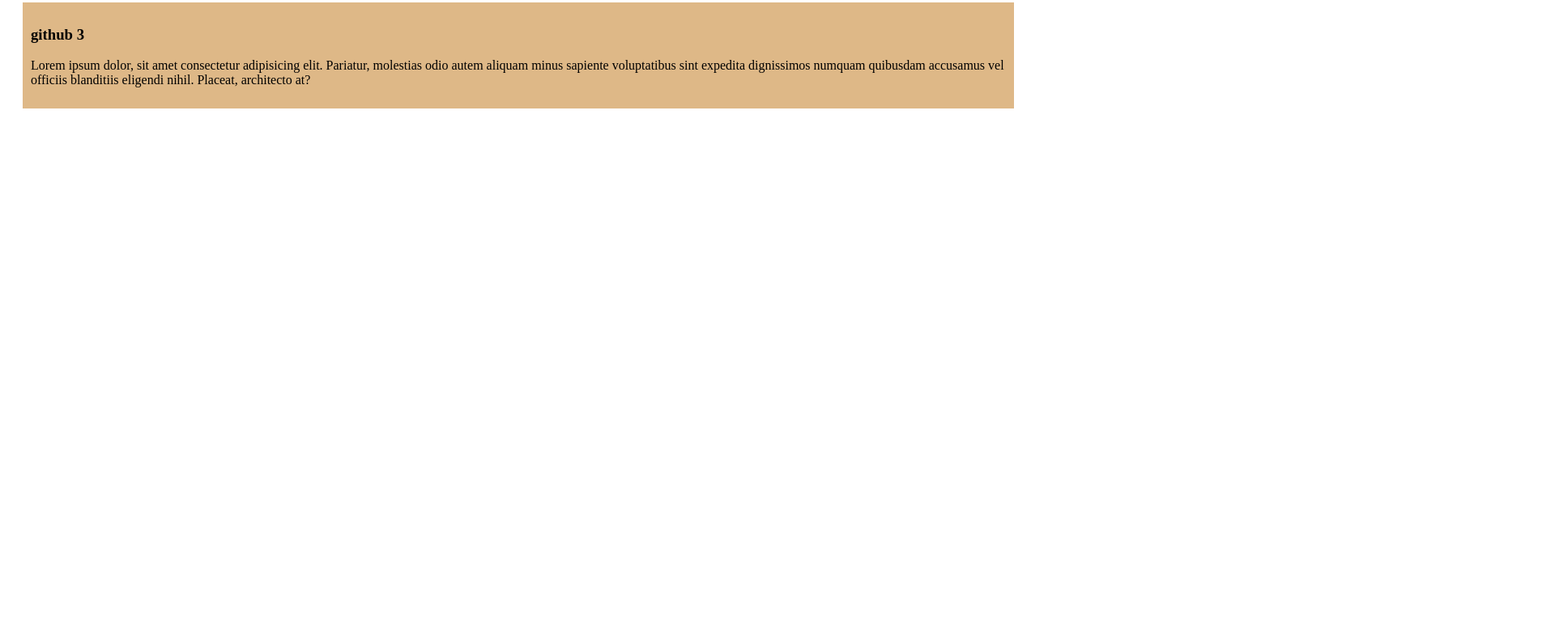
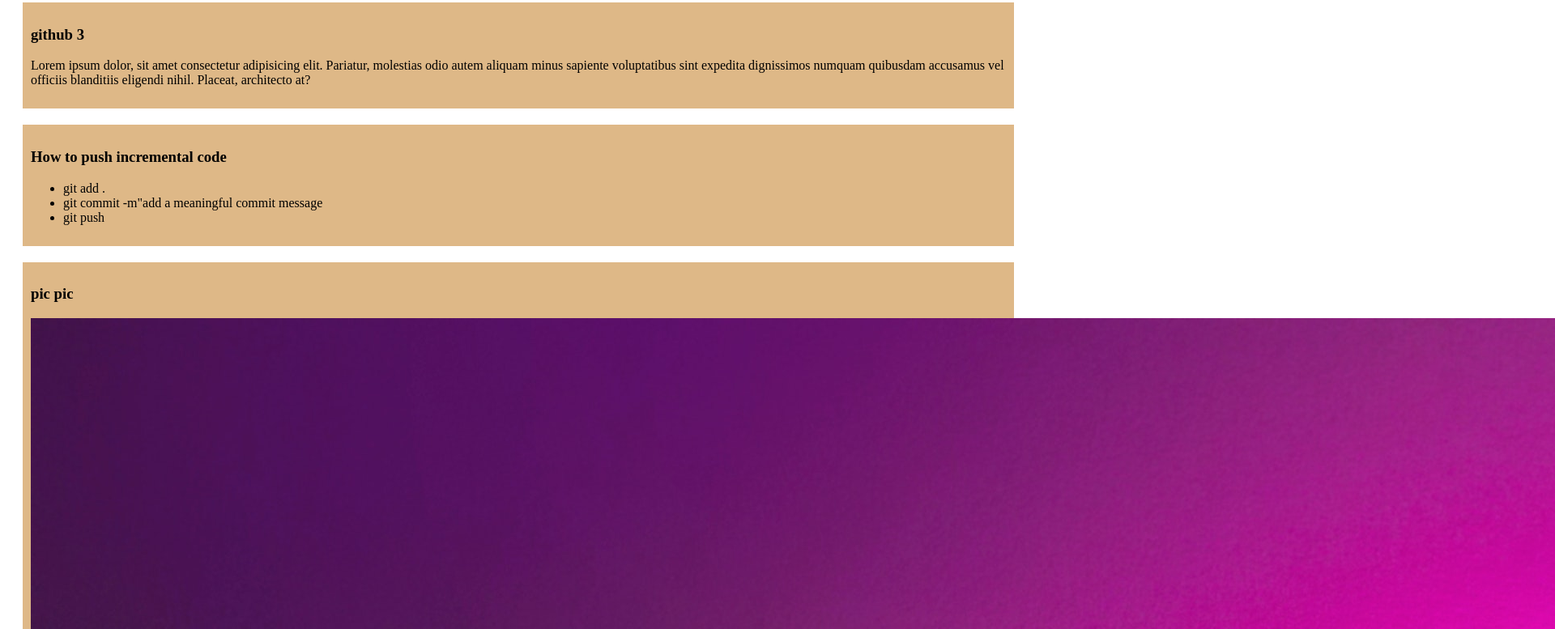
Before and after one commit to Afrin-bd/Afrin-first-github-repo, a plain HTML site: page index.html in a window 1280 px wide. Shown: the part 320-1097 px from the top of the page at 81% size, 1920 px wide, since content can reach past the window. Before the commit the page ends 800 px from the top, so only its background shows below. Drawn offline with Linux system fonts and the light colour scheme.

Commit message:
like a computer

```diff
--- a/index.html
+++ b/index.html
@@ -19,5 +19,19 @@
       <h3>github 3</h3>
       <p>Lorem ipsum dolor, sit amet consectetur adipisicing elit. Pariatur, molestias odio autem aliquam minus sapiente voluptatibus sint expedita dignissimos numquam quibusdam accusamus vel officiis blanditiis eligendi nihil. Placeat, architecto at?</p>
     </div>
+
+    <div>
+      <h3>How to push incremental code</h3>
+      <ul>
+        <li>git add .</li>
+        <li>git commit -m"add a meaningful commit message</li>
+        <li>git push</li>
+      </ul>
+    </div>
+
+    <div>
+      <h3>pic pic </h3>
+      <img src="img/pexels-designecologist-1779487.jpg" alt="img">
+    </div>
   </body>
 </html>
```
Also changed, not shown: img/pexels-designecologist-1779487.jpg (added).
